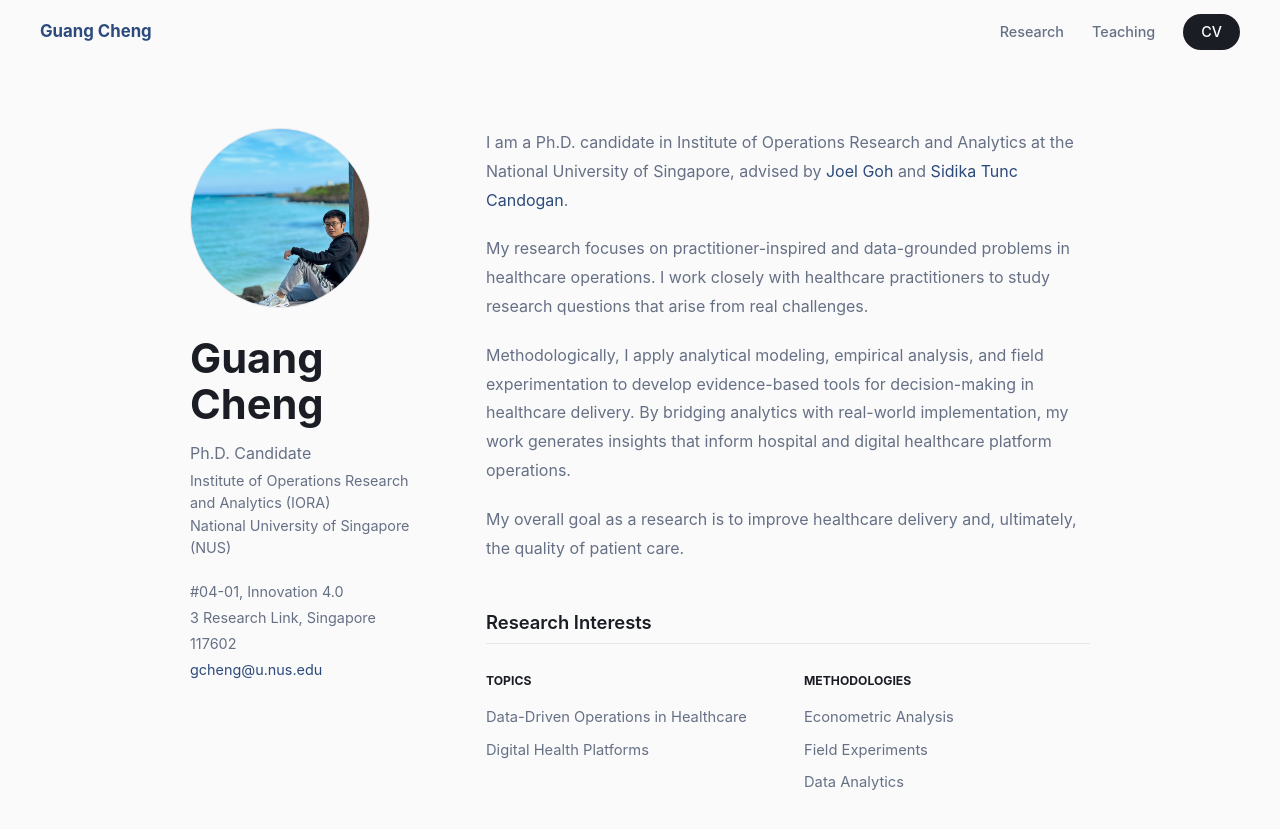
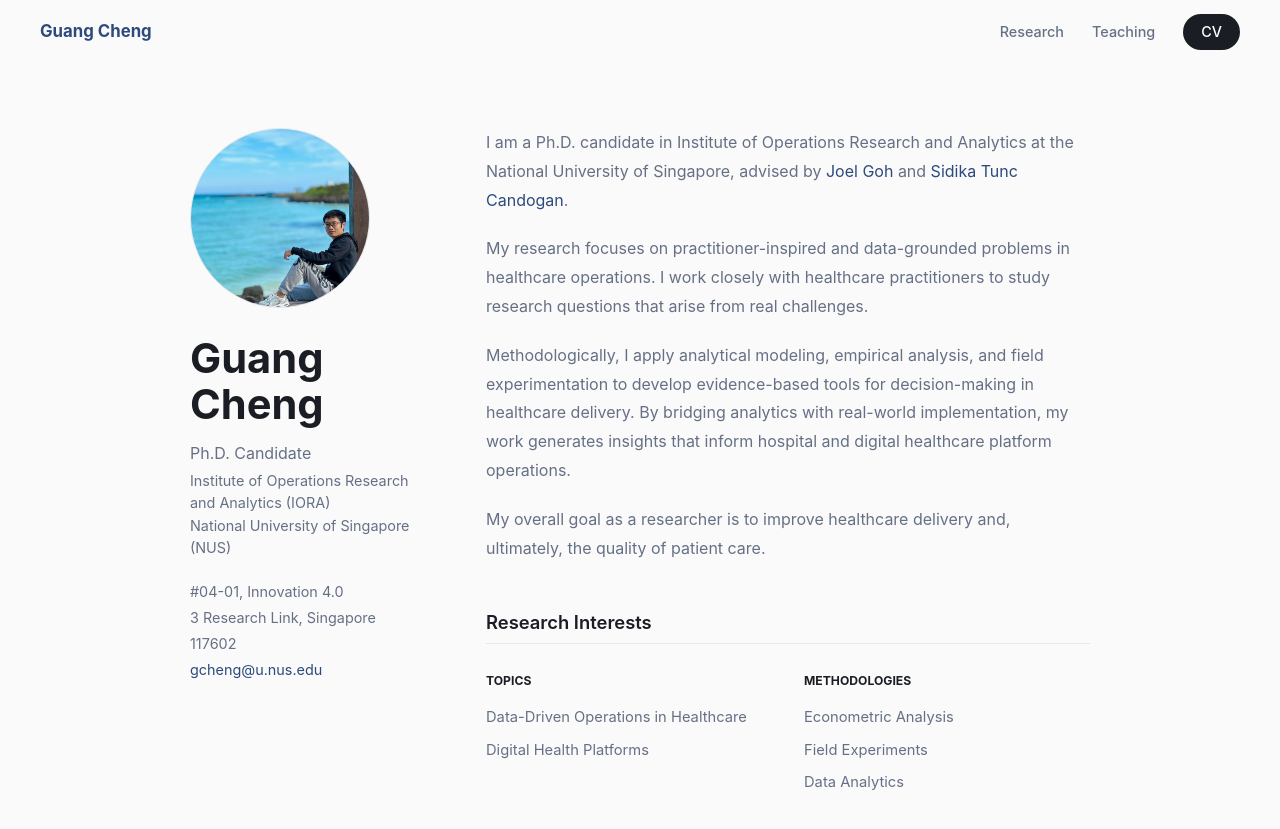
Before and after one commit to gcheng-nus/gcheng-nus.github.io, a Jekyll site: the page built from _pages/about.md, in a window 1280 px wide and 900 px high. Shown: the top 829 px of the window. Built offline with Jekyll 4.4.1, drawn with Linux system fonts in a browser that asks for light colours.

Commit message:
revise bio

```diff
--- a/_pages/about.md
+++ b/_pages/about.md
@@ -34,7 +34,7 @@ redirect_from:
           <p>I am a Ph.D. candidate in Institute of Operations Research and Analytics at the National University of Singapore, advised by <a href="https://www.joelgoh.net/" target="_blank" rel="noopener">Joel Goh</a> and <a href="https://www.sidikatunccandogan.com/" target="_blank" rel="noopener">Sidika Tunc Candogan</a>.</p>
           <p>My research focuses on practitioner-inspired and data-grounded problems in healthcare operations. I work closely with healthcare practitioners to study research questions that arise from real challenges.</p>
           <p>Methodologically, I apply analytical modeling, empirical analysis, and field experimentation to develop evidence-based tools for decision-making in healthcare delivery. By bridging analytics with real-world implementation, my work generates insights that inform hospital and digital healthcare platform operations.</p>
-          <p>My overall goal as a research is to improve healthcare delivery and, ultimately, the quality of patient care.</p>
+          <p>My overall goal as a researcher is to improve healthcare delivery and, ultimately, the quality of patient care.</p>
         </div>
 
         <div class="interests">
```
